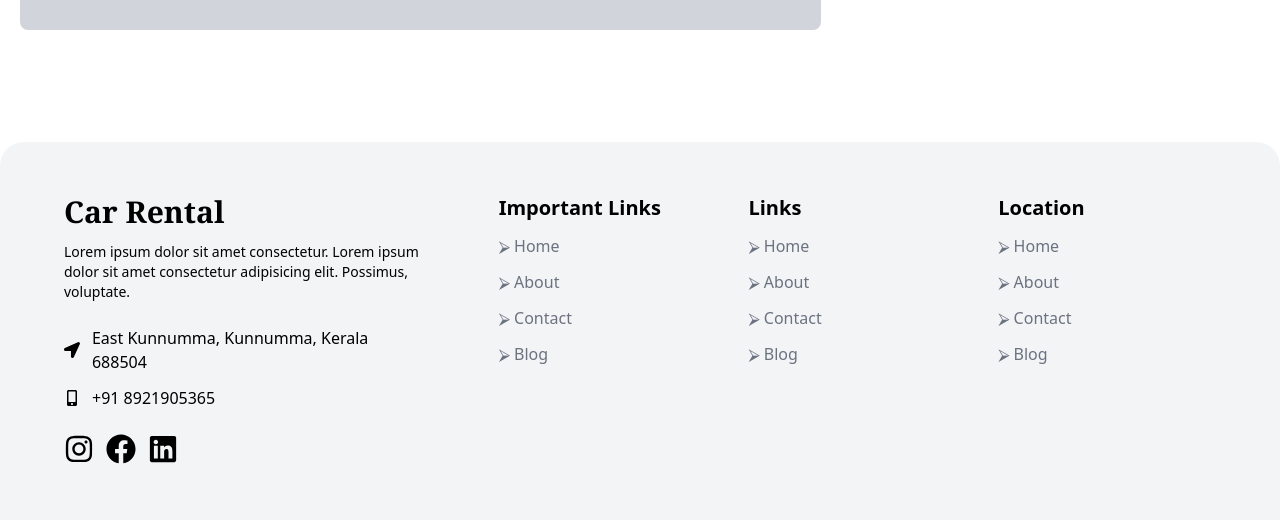
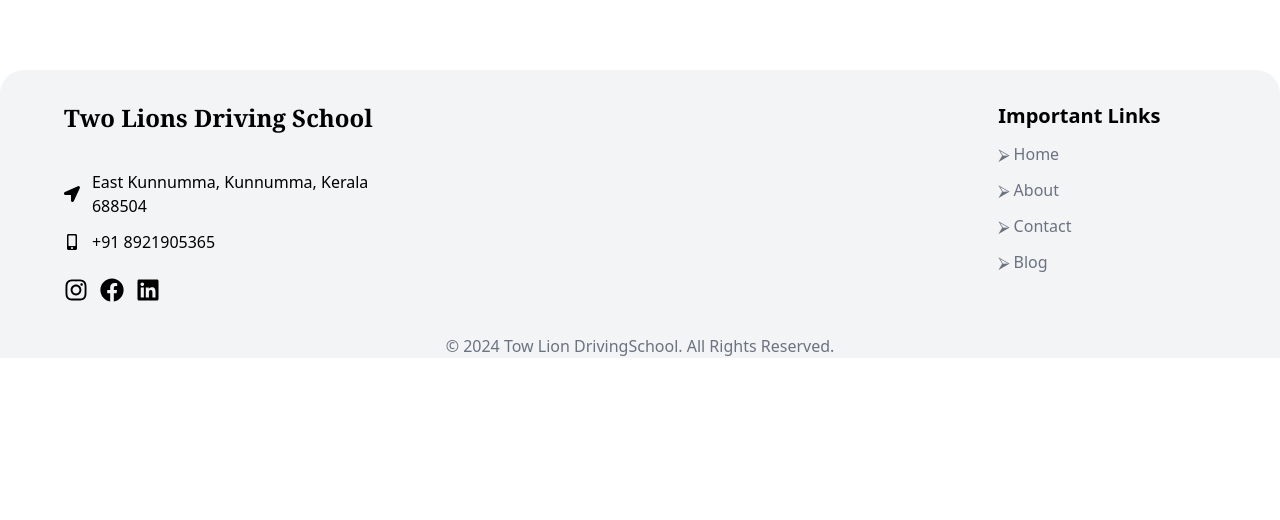
Before and after one commit to towlionsdrivingschool/TowLionsDrivingSchool, a React (Create React App) app: page / in a window 1280 px wide. Shown: the part 5099-5619 px from the top of the page. After the commit the page ends 5457 px from the top, so only its background shows below. Built offline with nearby package versions, Linux system fonts and the light colour scheme; grey boxes are pictures that could not be loaded.

Commit message:
footer contact updated

```diff
--- a/src/components/AppStoreBanner/AppStoreBanner.jsx
+++ b/src/components/AppStoreBanner/AppStoreBanner.jsx
@@ -52,11 +52,9 @@ const AppStoreBanner = () => {
           </div>
           <div className="lg:w-1/3 md:w-1/2  flex flex-col md:ml-auto w-full md:py-8 mt-8 md:mt-0">
             <h2 className="text-gray-900 text-lg mb-1 font-medium title-font">
-              Feedback
+              Get In Touch
             </h2>
-            <p className="leading-relaxed mb-5 text-gray-600">
-              Post-ironic portland shabby chic echo park, banjo fashion axe
-            </p>
+
             <div className="relative mb-4">
               <label for="name" className="leading-7 text-sm text-gray-600">
                 Name
--- a/src/components/Footer/Footer.jsx
+++ b/src/components/Footer/Footer.jsx
@@ -29,16 +29,16 @@ const Footer = () => {
   return (
     <div className="bg-gray-100 dark:bg-dark mt-14 rounded-t-3xl">
       <section className="container">
-        <div className=" grid md:grid-cols-3 py-5">
+        <div className=" grid md:grid-cols-3 py-">
           {/* company Details */}
-          <div className=" py-8 px-4 ">
-            <h1 className="sm:text-3xl text-xl font-bold sm:text-left text-justify mb-3 flex items-center gap-3 font-serif">
-              Car Rental
+          <div className=" py-8 px-4">
+            <h1 className="sm:text-2xl text-xl font-bold sm:text-left text-justify mb-3 flex items-center gap-3 font-serif">
+            Two Lions Driving School
             </h1>
-            <p className="text-sm">
+            {/* <p className="text-sm">
               Lorem ipsum dolor sit amet consectetur. Lorem ipsum dolor sit amet
               consectetur adipisicing elit. Possimus, voluptate.{" "}
-            </p>
+            </p> */}
             <br />
             <div className="flex items-center gap-3">
               <FaLocationArrow />
@@ -51,18 +51,20 @@ const Footer = () => {
             {/* Social Handle */}
             <div className="flex items-center gap-3 mt-6">
               <a href="#">
-                <FaInstagram className="text-3xl hover:text-primary duration-300" />
+                <FaInstagram className="text-2xl hover:text-primary duration-300" />
               </a>
               <a href="#">
-                <FaFacebook className="text-3xl hover:text-primary duration-300" />
+                <FaFacebook className="text-2xl hover:text-primary duration-300" />
               </a>
               <a href="#">
-                <FaLinkedin className="text-3xl hover:text-primary duration-300" />
+                <FaLinkedin className="text-2xl hover:text-primary duration-300" />
               </a>
             </div>
           </div>
           {/* Links */}
           <div className="grid grid-cols-2 sm:grid-cols-3 col-span-2 md:pl-10 ">
+          <div className=""></div>
+          <div className=""></div>
             <div className="">
               <div className="py-8 px-4 ">
                 <h1 className="sm:text-xl text-xl font-bold sm:text-left text-justify mb-3">
@@ -78,37 +80,8 @@ const Footer = () => {
                 </ul>
               </div>
             </div>
-            <div className="">
-              <div className="py-8 px-4 ">
-                <h1 className="sm:text-xl text-xl font-bold sm:text-left text-justify mb-3">
-                  Links
-                </h1>
-                <ul className="flex flex-col gap-3">
-                  {FooterLinks.map((link) => (
-                    <li className="cursor-pointer hover:translate-x-1 duration-300 hover:!text-primary space-x-1 text-gray-500 dark:text-gray-200">
-                      <span>&#11162;</span>
-                      <span>{link.title}</span>
-                    </li>
-                  ))}
-                </ul>
-              </div>
-            </div>
-            <div className="">
-              <div className="py-8 px-4 ">
-                <h1 className="sm:text-xl text-xl font-bold sm:text-left text-justify mb-3">
-                  Location
-                </h1>
-                {/* <ul className="list-disc list-inside"> */}
-                <ul className="flex flex-col gap-3">
-                  {FooterLinks.map((link) => (
-                    <li className="cursor-pointer hover:translate-x-1 duration-300 hover:!text-primary space-x-1 text-gray-500 dark:text-gray-200">
-                      <span>&#11162;</span>
-                      <span>{link.title}</span>
-                    </li>
-                  ))}
-                </ul>
-              </div>
-            </div>
+
+
           </div>
         </div>
         <span class="block  text-gray-500 sm:text-center dark:text-gray-400">
```
